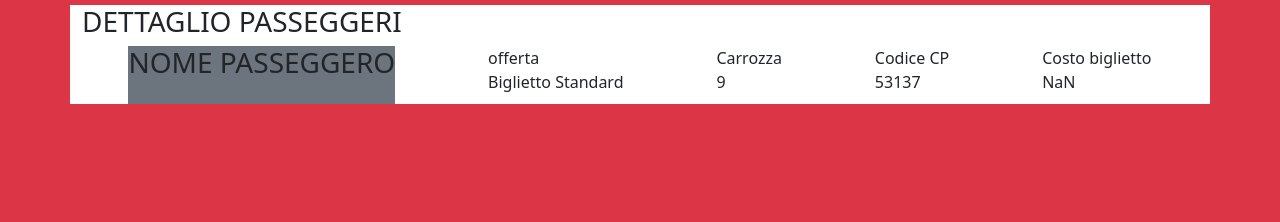
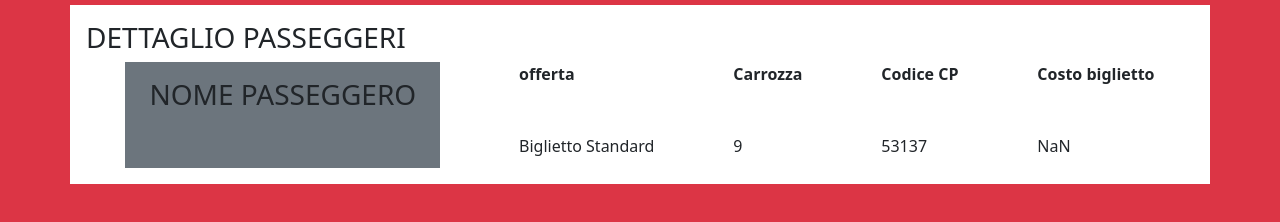
Before and after one commit to Edoardo22/js-biglietto-treno-form, a plain HTML site: page index.html in a window 1280 px wide. Both pictures are taken after a click on the button "Genera". Shown: the part 358-580 px from the top of the page. Drawn offline with nearby package versions, Linux system fonts and the light colour scheme.

Commit message:
finito+parte bonus

```diff
--- a/index.html
+++ b/index.html
@@ -42,27 +42,27 @@
     </div>
     <div id="biglietto" class="d-none pt-4 pb-5">
         <h2 class="text-light text-center pb-1">IL TUO BIGLIETTO</h2>
-        <div class="container bg-white">
+        <div class="container bg-white p-3">
             <h3>DETTAGLIO PASSEGGERI</h3>
             <div class="d-flex justify-content-around">
-                <div class="bg-secondary pb-3">
-                    <h3>NOME PASSEGGERO</h3>
-                    <div><strong id="nomeUtente"></strong></div>
+                <div class="bg-secondary p-3 pb-5">
+                    <h3 class="px-2">NOME PASSEGGERO</h3>
+                    <div class="px-2"><strong id="nomeUtente"></strong></div>
                 </div>
                 <div>
-                    <div>offerta</div>
+                    <div class="pb-5"><strong> offerta</strong></div>
                     <div>Biglietto Standard</div>
                 </div>
                 <div>
-                    <div>Carrozza</div>
+                    <div class="pb-5"><strong>Carrozza</strong></div>
                     <div id="carrozzaNumero"></div>
                 </div>
                 <div>
-                    <div>Codice CP</div>
+                    <div class="pb-5"><strong>Codice CP</strong></div>
                     <div id="codiceCp"></div>
                 </div>
                 <div>
-                    <div>Costo biglietto</div>
+                    <div class="pb-5"><strong>Costo biglietto</strong></div>
                     <div id="prezzoFinale"></div>
                 </div>
             </div>
```
